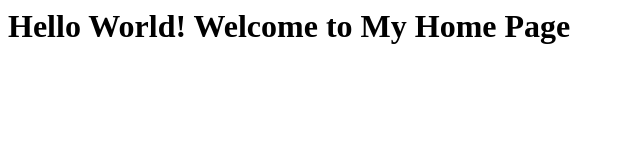
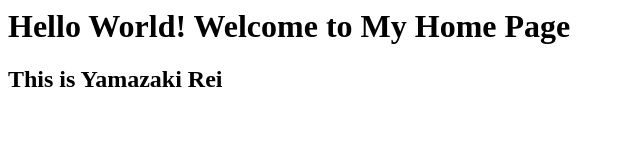
Before and after one commit to rccyamazaki0129/MyFirstRepos, a plain HTML site: page index.html in a window 1280 px wide. Shown: the whole page, without its empty margins (0-640 px from the left). Drawn offline with Linux system fonts and the light colour scheme.

Commit message:
third commit.

```diff
--- a/index.html
+++ b/index.html
@@ -3,5 +3,6 @@
  </head>
  <body>
    <h1>Hello World! Welcome to My Home Page<h1>
+     <h2>This is Yamazaki Rei<h2>
  </body>
 </html>
```
